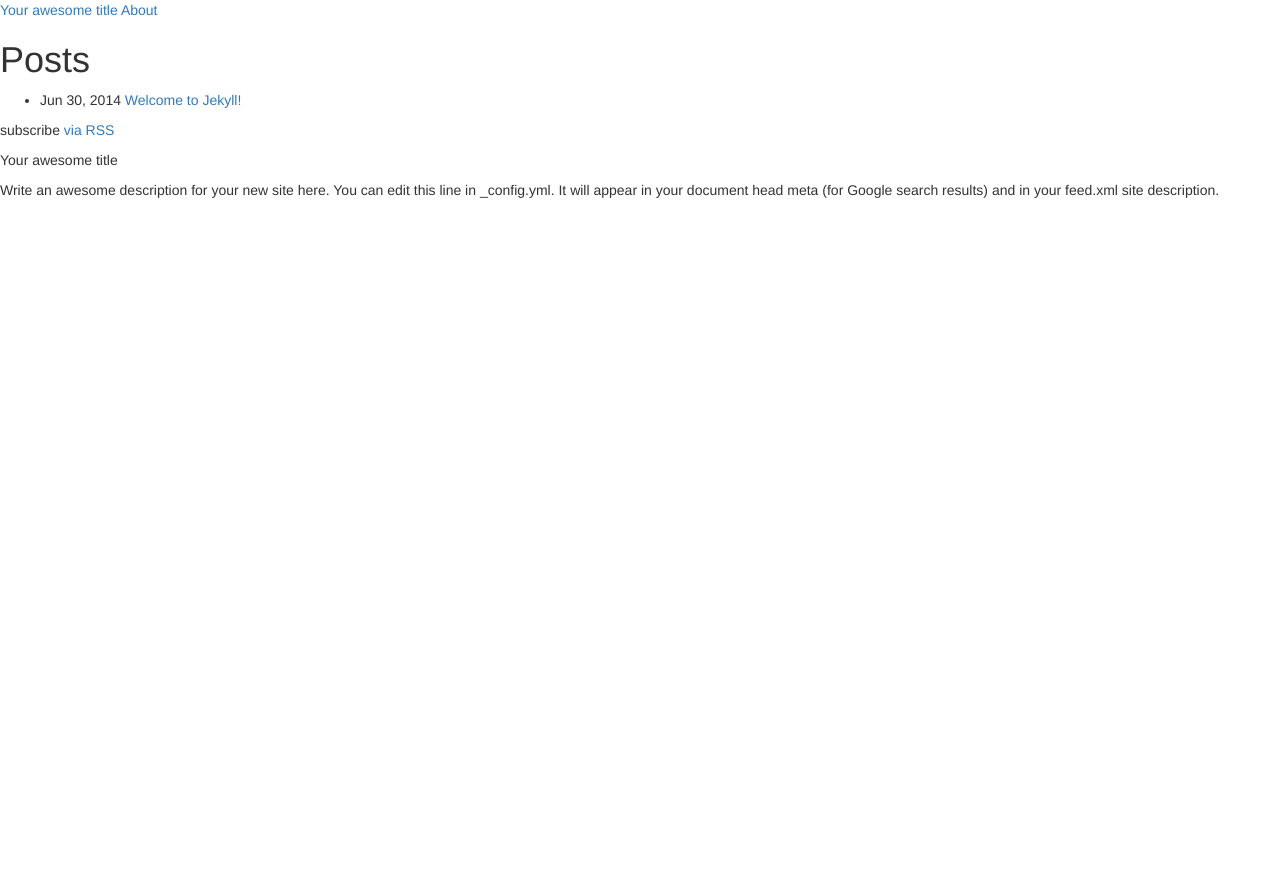
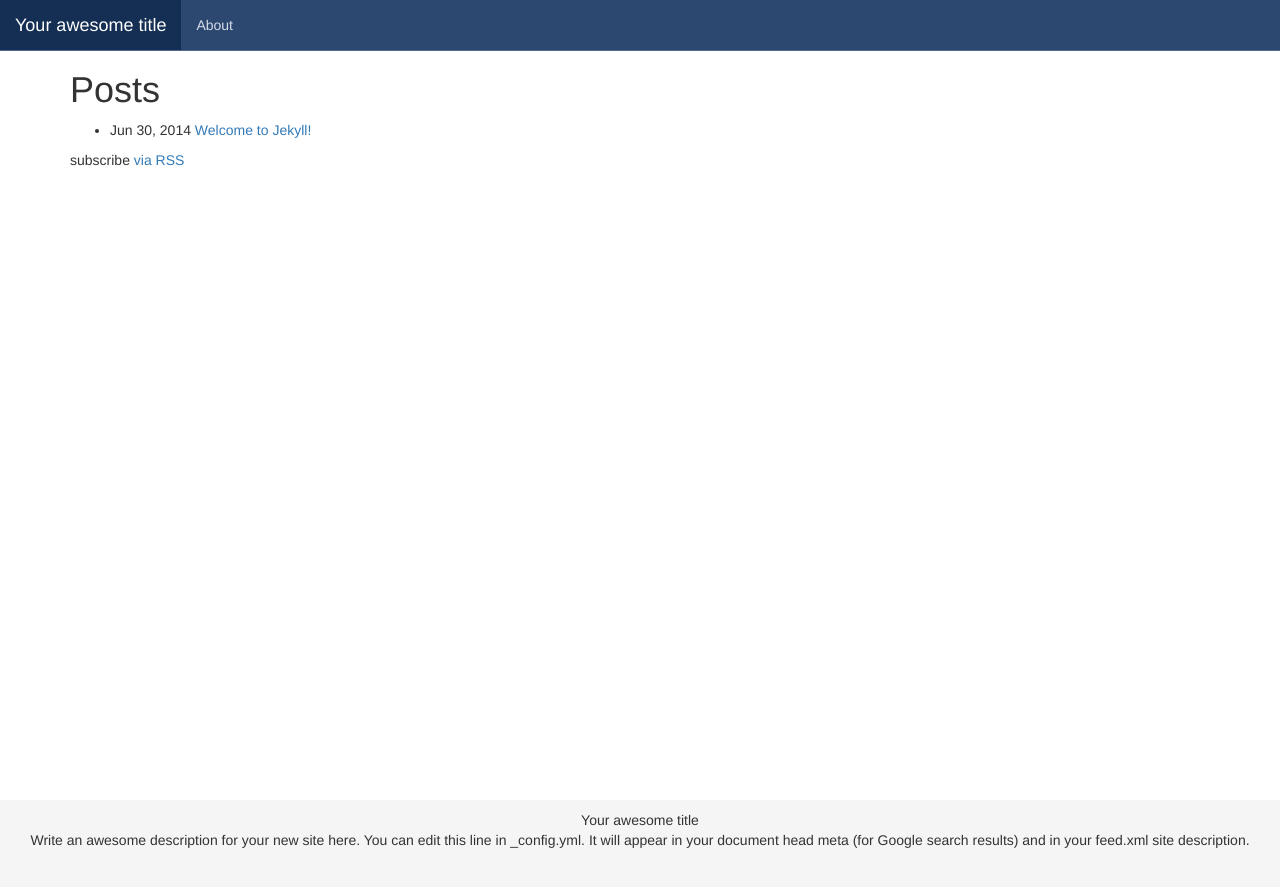
Before and after one commit to aymerick/williams-bretagne, a Jekyll site: the page built from index.html, in a window 1280 px wide. Shown: the top 887 px of the page. Built offline with Jekyll 4.4.1, drawn with Linux system fonts in a browser that asks for light colours; nearby versions of some CDN libraries; library files that are not in the unit come from our copies.

Commit message:
Fix layout with bootstrap

```diff
--- a/_includes/header.html
+++ b/_includes/header.html
@@ -1,9 +1,28 @@
 <header>
 
-  <a class="site-title" href="{{ site.baseurl }}/">{{ site.title }}</a>
+	<nav class="navbar navbar-inverse navbar-fixed-top" role="navigation">
+		<div class="container-fluid">
+			<div class="navbar-header">
+				<button type="button" class="navbar-toggle" data-toggle="collapse" data-target="#navbar-collapse-1">
+					<span class="sr-only">Toggle navigation</span>
+					<span class="icon-bar"></span>
+					<span class="icon-bar"></span>
+					<span class="icon-bar"></span>
+				</button>
 
-  {% for page in site.pages %}
-    <a class="page-link" href="{{ page.url | prepend: site.baseurl }}">{{ page.title }}</a>
-  {% endfor %}
+				<a href="/{{ site.baseurl }}" class='navbar-brand{% if page.body-id == 'home' %} active{% endif %}'>{{ site.title }}</a>
+			</div>
+
+			<div class="collapse navbar-collapse" id="navbar-collapse-1">
+				<ul class="nav navbar-nav">
+					{% for site_page in site.pages %}
+						{% if site_page.in-navbar %}
+							<li class="{% if page.body-id == site_page.body-id %}active{% endif %}"><a href="{{ site_page.url | prepend: site.baseurl }}">{{ site_page.title }}</a></li>
+						{% endif %}
+					{% endfor %}
+				</ul>
+			</div>
+		</div>
+	</nav>
 
 </header>
--- a/_layouts/default.html
+++ b/_layouts/default.html
@@ -3,7 +3,7 @@
 
   {% include head.html %}
 
-    <body>
+    <body id="{{ page.body-id }}">
 
     {% include header.html %}
 
--- a/_layouts/page.html
+++ b/_layouts/page.html
@@ -1,7 +1,9 @@
 ---
 layout: default
 ---
-<div class="post">
+<div class="container">
+  <div class="row">
+    <div class="col-md-12">
 
       <header class="post-header">
         <h1>{{ page.title }}</h1>
@@ -12,3 +14,5 @@ layout: default
       </article>
 
     </div>
+  </div>
+</div>
--- a/_layouts/post.html
+++ b/_layouts/post.html
@@ -1,7 +1,9 @@
 ---
 layout: default
 ---
-<div class="post">
+<div class="container">
+  <div class="row">
+    <div class="col-md-12">
 
       <header class="post-header">
         <h1>{{ page.title }}</h1>
@@ -13,3 +15,5 @@ layout: default
       </article>
 
     </div>
+  </div>
+</div>
--- a/css/main.scss
+++ b/css/main.scss
@@ -0,0 +1,64 @@
+---
+---
+
+/**
+ * Main
+ */
+
+$footer-height: 100px;
+
+html {
+  position: relative;
+  min-height: 100%;
+}
+
+body {
+  /* Move down content because we have a fixed navbar that is 50px tall */
+  padding-top: 50px;
+
+  /* Margin bottom by footer height */
+  margin-bottom: $footer-height;
+}
+
+footer {
+  position: absolute;
+  bottom: 0;
+  width: 100%;
+  height: $footer-height;
+  background-color: #f5f5f5;
+  padding: 10px;
+
+  .footer {
+  }
+
+  p {
+    text-align: center;
+    margin-bottom: 0;
+  }
+}
+
+
+/**
+ * Navbar
+ */
+
+$navbar-background-active: #142E54;
+
+/* navar: bootstrap overwrites */
+.navbar-inverse {
+  background-color: #2C4870;
+  border-color: #4F688E;
+
+  .navbar-header a.navbar-brand.active {
+    color: #fff;
+    background-color: $navbar-background-active;
+  }
+
+  .navbar-nav>.active>a, .navbar-nav>.active>a:hover, .navbar-nav>.active>a:focus {
+    background-color: $navbar-background-active;
+  }
+
+  .navbar-nav>li>a, .navbar-brand {
+    color: #D5DCE8;
+  }
+}
--- a/index.html
+++ b/index.html
@@ -1,8 +1,11 @@
 ---
 layout: default
+body-id: home
 ---
 
-<div class="home">
+<div class="container">
+  <div class="row">
+    <div class="col-md-12">
 
       <h1>Posts</h1>
 
@@ -18,3 +21,5 @@ layout: default
       <p class="rss-subscribe">subscribe <a href="{{ "/feed.xml" | prepend: site.baseurl }}">via RSS</a></p>
 
     </div>
+  </div>
+</div>
```
Also changed, not shown: about.md (+2 -0 lines). Lines whose indentation alone changed are shown as unchanged.
